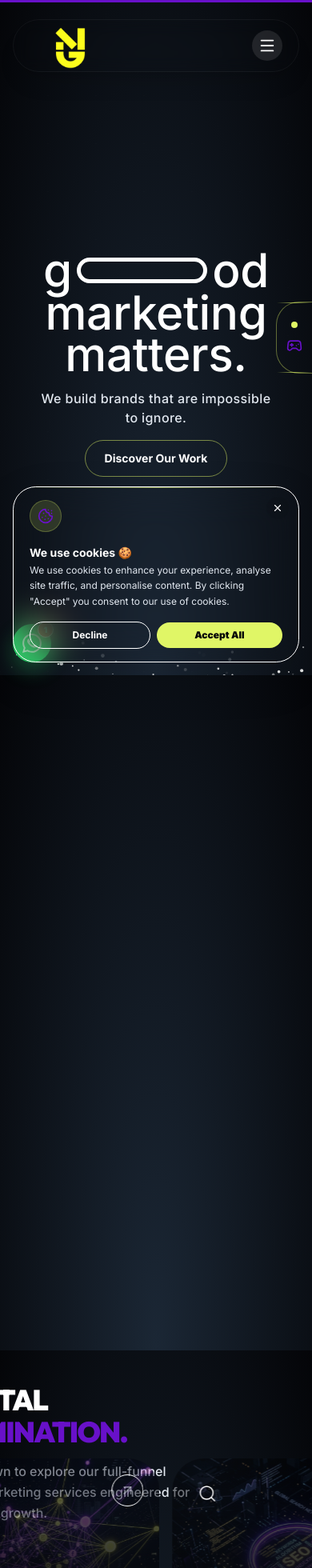
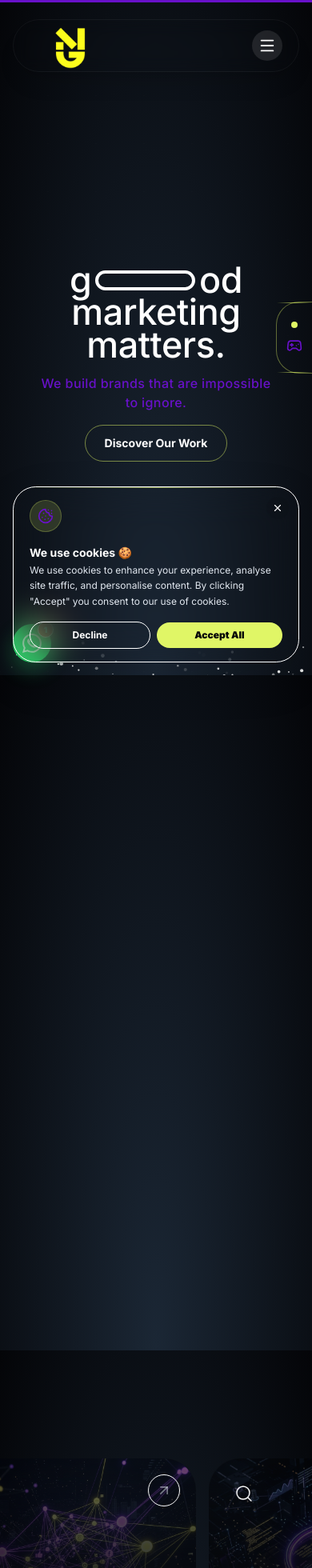
Before and after one commit to arshadyelikar27-dev/Good-Marketing-Matters, a Next.js app: page / in a window 390 px wide. Shown: the top 1960 px of the page at 80% size. Built offline with nearby package versions, Linux system fonts and the light colour scheme.

Commit message:
feat: add animated hero section and interactive spotlight services cards components

```diff
--- a/src/components/hero.tsx
+++ b/src/components/hero.tsx
@@ -62,7 +62,7 @@ export function Hero() {
                   hidden: { opacity: 0, y: 50 },
                   visible: { opacity: 1, y: 0, transition: { duration: 1, ease: [0.16, 1, 0.3, 1] } }
                 }}
-                className="flex items-center whitespace-nowrap text-[15vw] sm:text-[13vw] lg:text-[9vw] leading-[0.9] text-heading lowercase"
+                className="flex items-center whitespace-nowrap text-[11.5vw] sm:text-[11vw] md:text-[10vw] lg:text-[9vw] leading-[0.9] text-heading lowercase"
               >
                 <span>g</span>
                 <span className="inline-block w-[2.8em] h-[0.55em] border-[0.09em] border-heading bg-transparent rounded-full mx-[0.1em]" />
@@ -74,7 +74,7 @@ export function Hero() {
                   hidden: { opacity: 0, y: 50 },
                   visible: { opacity: 1, y: 0, transition: { duration: 1, ease: [0.16, 1, 0.3, 1] } }
                 }}
-                className="text-[15vw] sm:text-[13vw] lg:text-[9vw] leading-[0.9] text-heading lowercase"
+                className="text-[11.5vw] sm:text-[11vw] md:text-[10vw] lg:text-[9vw] leading-[0.9] text-heading lowercase"
               >
                 marketing
               </motion.div>
@@ -83,7 +83,7 @@ export function Hero() {
                   hidden: { opacity: 0, y: 50 },
                   visible: { opacity: 1, y: 0, transition: { duration: 1, ease: [0.16, 1, 0.3, 1] } }
                 }}
-                className="text-[15vw] sm:text-[13vw] lg:text-[9vw] leading-[0.9] text-heading lowercase"
+                className="text-[11.5vw] sm:text-[11vw] md:text-[10vw] lg:text-[9vw] leading-[0.9] text-heading lowercase"
               >
                 matters.
               </motion.div>
@@ -93,7 +93,7 @@ export function Hero() {
               initial={{ opacity: 0, y: 30 }}
               animate={{ opacity: 1, y: 0 }}
               transition={{ duration: 1, delay: 0.8, ease: [0.16, 1, 0.3, 1] }}
-              className="mt-4 sm:mt-8 md:mt-12 text-base sm:text-xl md:text-2xl font-medium text-body-text max-w-xl tracking-wide normal-case text-center lg:text-left w-full lg:ml-1"
+              className="mt-4 sm:mt-8 md:mt-12 text-base sm:text-xl md:text-2xl font-medium text-accent max-w-xl tracking-wide normal-case text-center lg:text-left w-full lg:ml-1"
             >
               We build brands that are impossible to ignore.
             </motion.p>
--- a/src/components/services.tsx
+++ b/src/components/services.tsx
@@ -118,10 +118,15 @@ export function Services() {
         {/* Background Gradients */}
         <div className="absolute inset-0 bg-[radial-gradient(ellipse_at_center,_var(--tw-gradient-stops))] from-primary/5 via-transparent to-transparent pointer-events-none" />
 
-        {/* Left Intro Text (Scrolls out slightly as you scroll down) */}
+        {/* Left Intro Text (Scrolls out aggressively as you scroll down) */}
         <motion.div
-          style={{ opacity: useTransform(scrollYProgress, [0, 0.15], [1, 0]), x: useTransform(scrollYProgress, [0, 0.15], [0, -100]), willChange: "transform, opacity" }}
-          className="absolute left-6 lg:left-12 top-1/4 z-10 max-w-xl pointer-events-none"
+          style={{
+            opacity: useTransform(scrollYProgress, [0, 0.1], [1, 0]),
+            x: useTransform(scrollYProgress, [0, 0.1], ["0vw", "-100vw"]),
+            y: useTransform(scrollYProgress, [0, 0.1], ["0vh", "-50vh"]),
+            willChange: "transform, opacity"
+          }}
+          className="absolute left-6 lg:left-12 top-1/4 sm:top-1/3 z-10 max-w-xl pointer-events-none"
         >
           <h2 className="text-4xl sm:text-6xl md:text-8xl font-black tracking-tighter text-heading uppercase mb-4 sm:mb-6">
             Digital <br/><span className="text-accent">Domination.</span>
@@ -136,7 +141,7 @@ export function Services() {
         </motion.div>
 
         {/* Horizontal Scrolling Track */}
-        <motion.div style={{ x, willChange: "transform" }} className="flex gap-4 sm:gap-8 pl-[85vw] sm:pl-[100vw] lg:pl-[60vw] pr-[10vw] md:pr-[20vw] relative z-20 items-center h-full pt-16 sm:pt-20">
+        <motion.div style={{ x, willChange: "transform" }} className="flex gap-4 sm:gap-8 pl-[100vw] lg:pl-[50vw] xl:pl-[40vw] pr-[10vw] md:pr-[20vw] relative z-20 items-center h-full pt-16 sm:pt-20">
           {services.map((service, index) => (
             <SpotlightCard key={service.slug} service={service} index={index} />
           ))}
```
